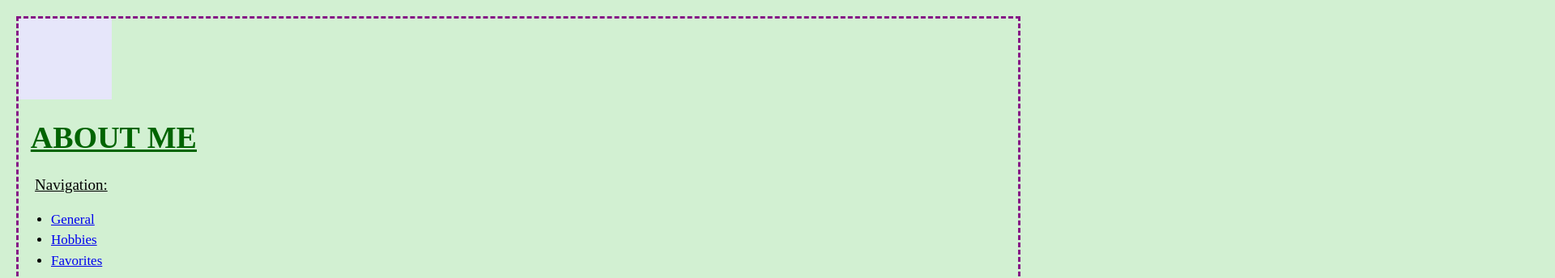
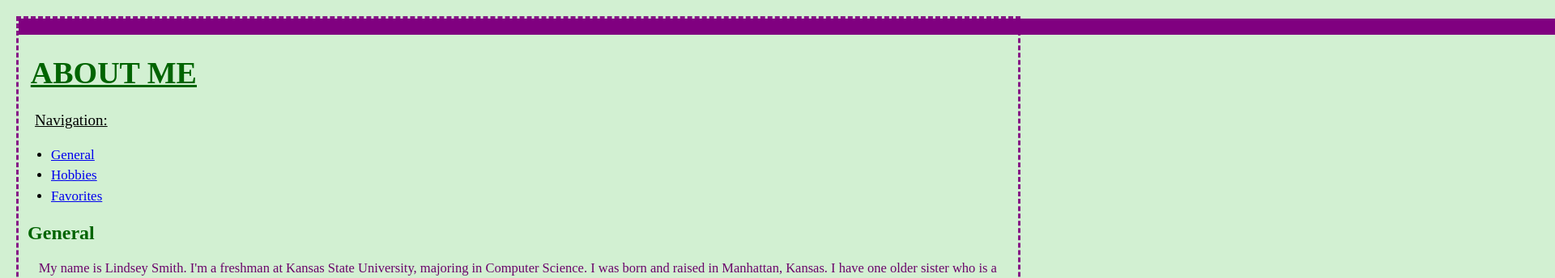
Before and after one commit to lindsey2005/lindsey2005.github.io, a plain HTML site: page index.html in a window 1280 px wide. Shown: the top 344 px of the page at 81% size, 1920 px wide, since content can reach past the window. Drawn offline with Linux system fonts and the light colour scheme.

Commit message:
Update stylesheet.css

```diff
--- a/stylesheet.css
+++ b/stylesheet.css
@@ -50,14 +50,14 @@ h2 {
 }
 div {
     padding-left: 1.2%;
-    width: 100px;
-    height: 100px;
-    background-color: lavender;
+    width: 2500px;
+    height: 20px;
+    background-color: purple;
     animation-name: example;
     animation-duration: 4s;
 }
 
 @keyframes example {
-    from {background-color: lavender;}
-    to {background-color: purple;}
+    from {background-color: purple;}
+    to {background-color: lavender;}
 }
```
